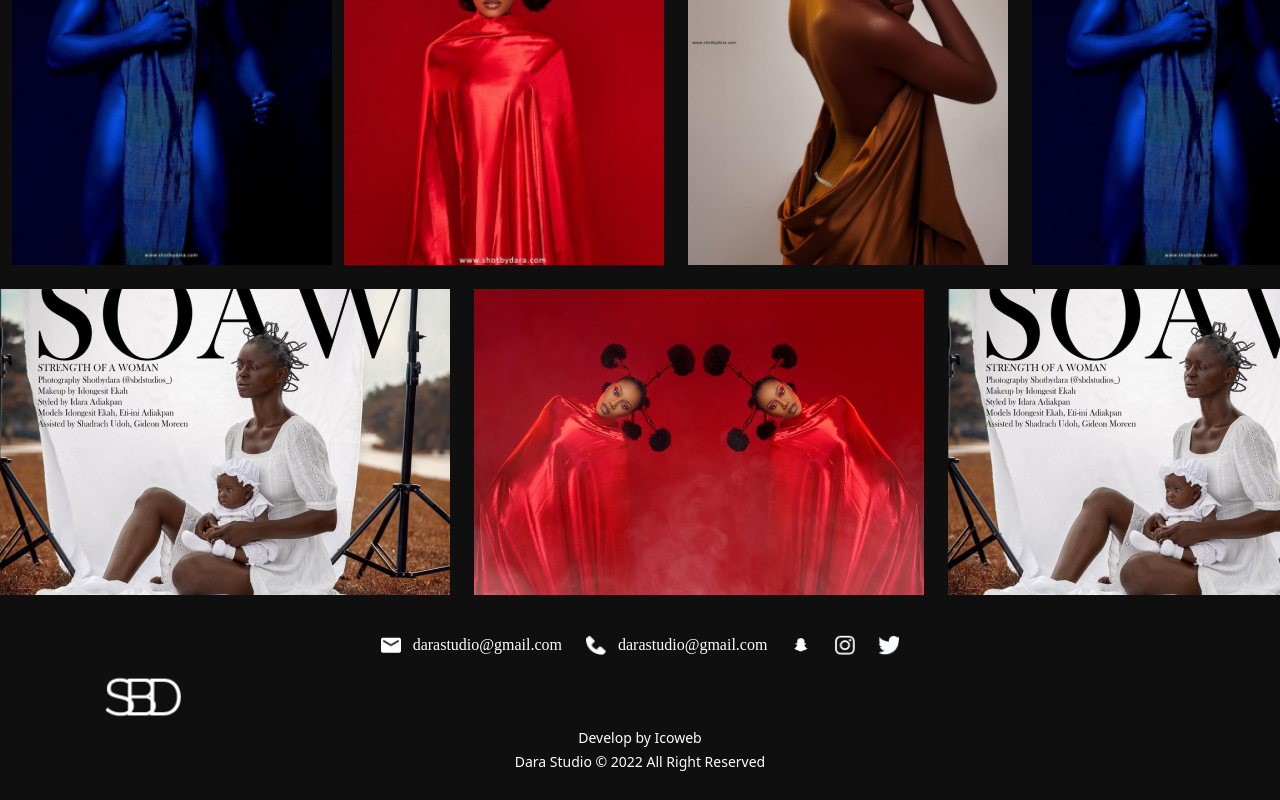
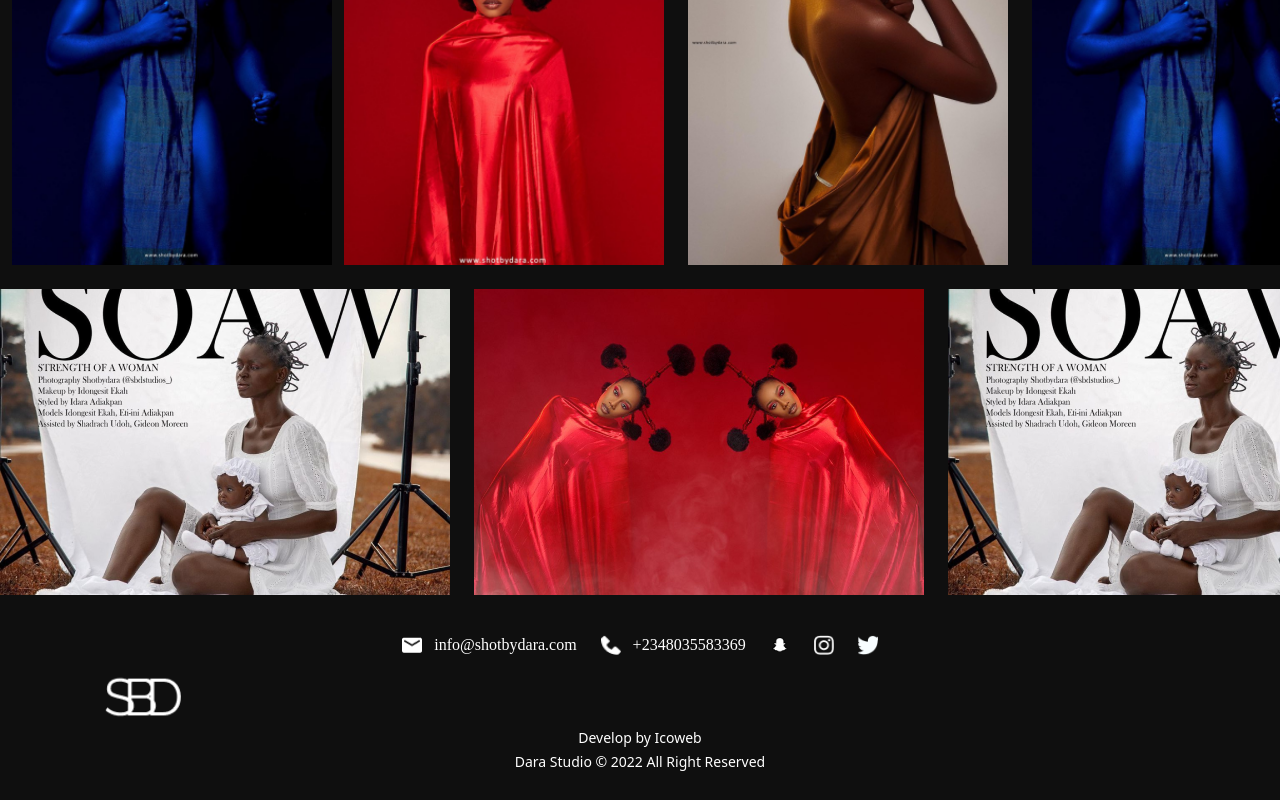
Before and after one commit to egileekada/dara-studio, a Next.js app: page / in a window 1280 px wide. Shown: the part 4033-4833 px from the top of the page. Built offline with nearby package versions, Linux system fonts and the light colour scheme.

Commit message:
update on email, number, and instragram

```diff
--- a/components/Navbar.tsx
+++ b/components/Navbar.tsx
@@ -34,14 +34,14 @@ export default function Navbar(props: any){
                 <button onClick={()=> {Router.push("/"), setTab(false)}} className={props.tab === "home" ? ' mx-6 w-20 h-9 Raleway-600 border border-[#FF9B05] flex justify-center items-center ' : ' mx-6 w-20 h-9 flex justify-center items-center Raleway-600 '}>Home</button>
                 <button onClick={()=> {Router.push("/about"), setTab(false)}} className={props.tab === "about" ? ' mx-6 w-20 h-9 flex justify-center items-center Raleway-600 border border-[#FF9B05] ' : ' mx-6 w-20 h-9 flex justify-center items-center Raleway-600 '}>About </button>
                 <button onClick={()=> {Router.push("/portfolio"), setTab(false), sessionStorage.setItem("tab", "0")}} className={props.tab === "portfolio" ? ' mx-6 w-20 h-9 flex justify-center items-center Raleway-600 border border-[#FF9B05] ' : ' mx-6 w-20 h-9 flex justify-center items-center Raleway-600 '} >Portfolio</button>
-                <button onClick={()=> {Router.push("/"), setTab(false)}} className={props.tab === "chat" ? ' mx-6 w-20 h-9 flex justify-center items-center Raleway-600 border border-[#FF9B05] ' : ' mx-6 w-20 h-9 flex justify-center items-center Raleway-600 '} >Let’s talk</button>
+                <button onClick={()=> {Router.push("http://wa.me/2348035583369"), setTab(false)}} className={props.tab === "chat" ? ' mx-6 w-20 h-9 flex justify-center items-center Raleway-600 border border-[#FF9B05] ' : ' mx-6 w-20 h-9 flex justify-center items-center Raleway-600 '} >Let’s talk</button>
             </div>
             {tab &&
                 <div className=' fixed inset-0 bg-black z-40 w-full flex flex-col items-center bg-opacity-60 justify-center ' >
                     <button onClick={()=> {Router.push("/"), setTab(false)}} className={props.tab === "home" ? ' my-6 w-20 lg:text-base text-lg  h-11 Raleway-600 border border-[#FF9B05] flex justify-center items-center ' : ' lg:text-base text-lg my-6 w-20 h-11 flex justify-center items-center Raleway-600 '}>Home</button>
                     <button onClick={()=> {Router.push("/about"), setTab(false)}} className={props.tab === "about" ? ' lg:text-base text-lg my-6 w-20 h-11 flex justify-center items-center Raleway-600 border border-[#FF9B05] ' : ' lg:text-base text-lg my-6 w-20 h-11 flex justify-center items-center Raleway-600 '}>About </button>
                     <button onClick={()=> {Router.push("/portfolio"), setTab(false), sessionStorage.setItem("tab", "0")}} className={props.tab === "portfolio" ? ' lg:text-base text-lg my-6 w-20 h-11 flex justify-center items-center Raleway-600 border border-[#FF9B05] ' : ' lg:text-base text-lg my-6 w-20 h-11 flex justify-center items-center Raleway-600 '} >Portfolio</button>
-                    <button onClick={()=> {Router.push("/"), setTab(false)}} className={props.tab === "chat" ? ' lg:text-base text-lg my-6 w-20 h-11 flex justify-center items-center Raleway-600 border border-[#FF9B05] ' : ' lg:text-base text-lg my-6 w-20 h-11 flex justify-center items-center Raleway-600 '} >Let’s talk</button>
+                    <button onClick={()=> {Router.push("http://wa.me/2348035583369"), setTab(false)}} className={props.tab === "chat" ? ' lg:text-base text-lg my-6 w-20 h-11 flex justify-center items-center Raleway-600 border border-[#FF9B05] ' : ' lg:text-base text-lg my-6 w-20 h-11 flex justify-center items-center Raleway-600 '} >Let’s talk</button>
                 </div>
             }
         </div>
--- a/components/footer.tsx
+++ b/components/footer.tsx
@@ -10,16 +10,16 @@ export default function Footer(){
                 <div className="  flex items-center lg:flex-row flex-col " >
                     <div className=" flex justify-center items-center mx-3 " >
                         <img alt="footer" src="/images/mail.png" className=" w-5 h-4 "  />
-                        <p className=" Raleway-300 ml-3  " >darastudio@gmail.com</p>
+                        <p className=" Raleway-300 ml-3  " >info@shotbydara.com</p>
                     </div>
                     <div className=" flex justify-center items-center mx-3 " >
                     <img alt="footer" src="/images/call.png" className=" w-5 h-5" />
-                        <p className=" Raleway-300 ml-3  " >darastudio@gmail.com</p>
+                        <p className=" Raleway-300 ml-3  " >+2348035583369</p>
                     </div>
                 </div>
                 <div className=" flex items-center lg:flex-row flex-col " >
                     <button onClick={()=> Router.push("#")} className="lg:mx-3 my-3" ><img alt="footer" src="/images/Snapchat.png" className=" w-5 h-5 "  /></button>
-                    <button onClick={()=> Router.push("#")} className="lg:mx-3 my-3" ><img alt="footer" src="/images/Instagram.png" className=" w-5 h-5 "  /></button>
+                    <button onClick={()=> Router.push("http://instagram.com/sbdstudios_")} className="lg:mx-3 my-3" ><img alt="footer" src="/images/Instagram.png" className=" w-5 h-5 "  /></button>
                     <button onClick={()=> Router.push("#")} className="lg:mx-3 my-3" ><img alt="footer" src="/images/Twitter.png" className=" w-5 h-5 "  /></button>
                 </div>
             </div>
--- a/pages/index.tsx
+++ b/pages/index.tsx
@@ -76,7 +76,7 @@ const Home: NextPage = () => {
       <div className=' w-full flex text-white bg-[#FF5005] justify-center items-center py-6  ' >
         <button onClick={()=> Router.push("#")} className=' NotoSan-600 mx-3 text-sm lg:mx-6 cursor-pointer ' >Twitter</button>
         <button onClick={()=> Router.push("#")} className=' NotoSan-600 mx-3 text-sm lg:mx-6 cursor-pointer ' >Linkedin</button>
-        <button onClick={()=> Router.push("#")} className=' NotoSan-600 mx-3 text-sm lg:mx-6 cursor-pointer ' >Instagram</button>
+        <button onClick={()=> Router.push("http://instagram.com/sbdstudios_")} className=' NotoSan-600 mx-3 text-sm lg:mx-6 cursor-pointer ' >Instagram</button>
         <button onClick={()=> Router.push("#")} className=' NotoSan-600 mx-3 text-sm lg:mx-6 cursor-pointer ' >Facebook</button>
       </div>
       <div className=' w-auto py-6 dashboardslide overflow-x-auto flex  items-center' >
```
